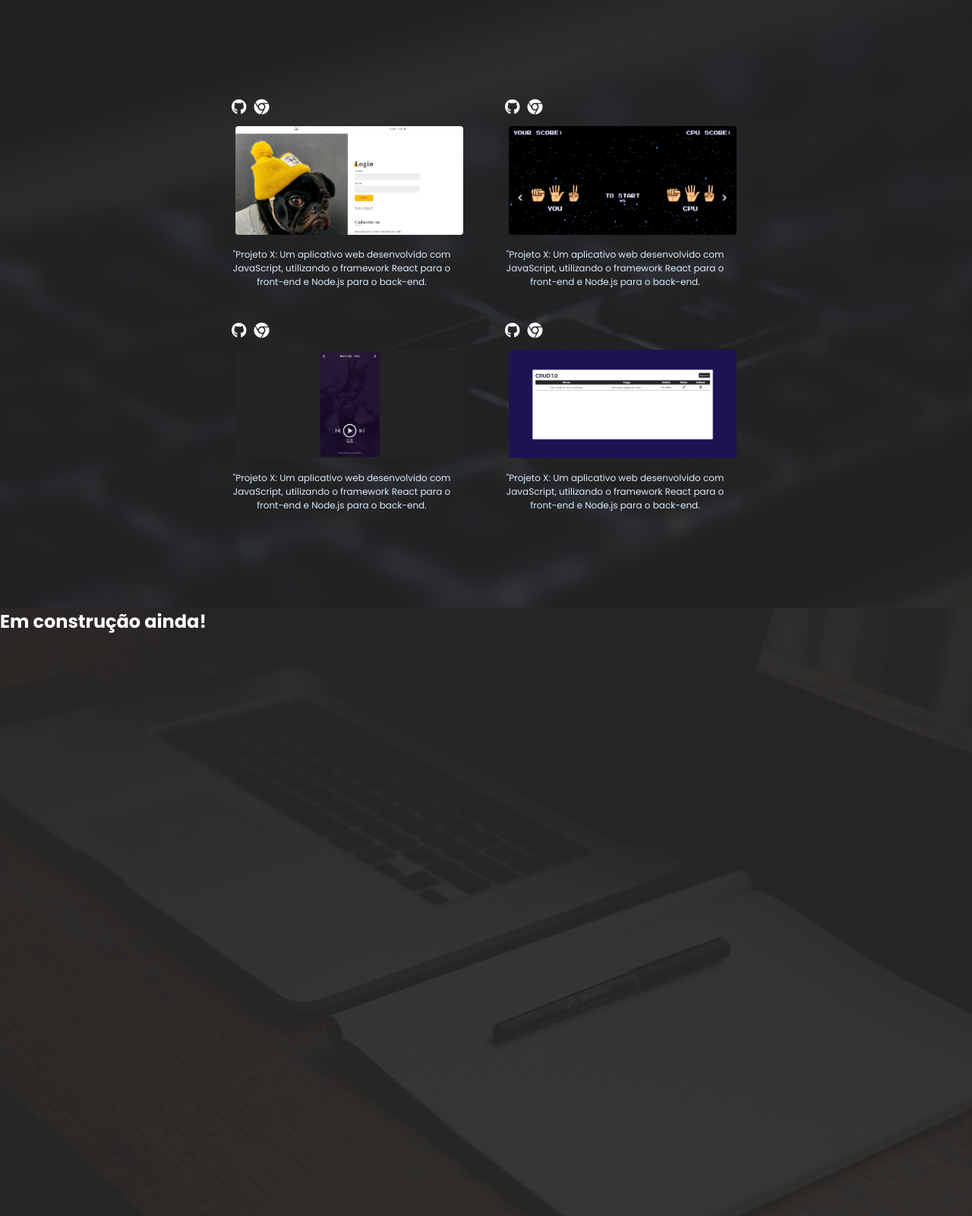
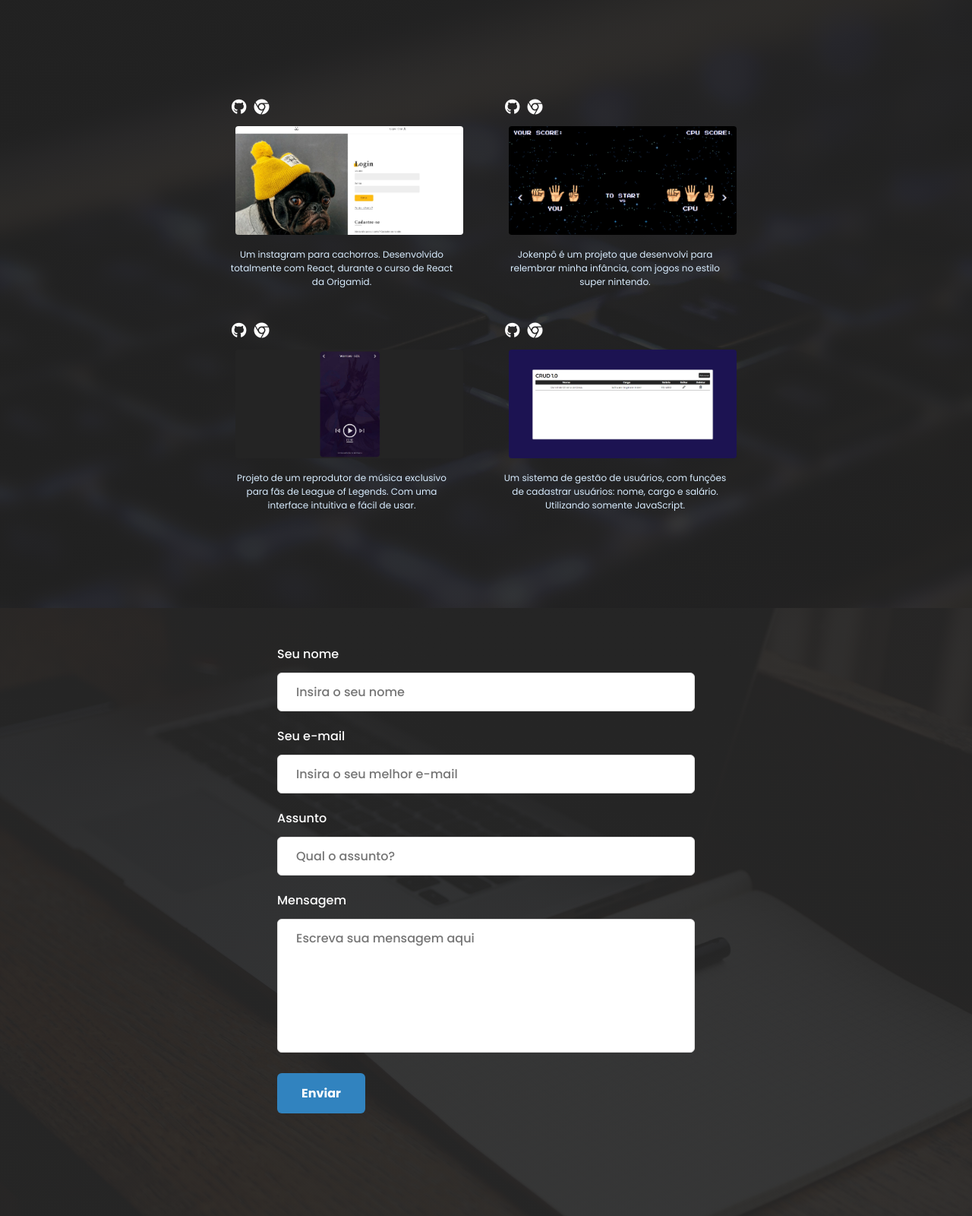
Before and after one commit to devoliveira61/PORTFOLIO, a plain HTML site: page index.html in a window 1280 px wide. Shown: the part 1600-3200 px from the top of the page at 76% size. Drawn offline with Linux system fonts and the light colour scheme.

Commit message:
Formulário finalizado

```diff
--- a/index.html
+++ b/index.html
@@ -91,68 +91,124 @@
       <div class="container__project">
         <div class="project_one">
           <div class="acesse">
-            <a href="#"><i class="fa-brands fa-github"></i></a>
-            <a href="#"><i class="fa-brands fa-chrome"></i></a>
+            <a href="https://github.com/devoliveira61/DOGS" target="_blank"
+              ><i class="fa-brands fa-github"></i
+            ></a>
+            <a href="https://dogs-react-oliveira.surge.sh/" target="_blank"
+              ><i class="fa-brands fa-chrome"></i
+            ></a>
           </div>
-          <img
-            src="src/img/p1.jpg"
-            alt=""
-          />
+          <img src="src/img/p1.jpg" alt="" />
           <p>
-            "Projeto X: Um aplicativo web desenvolvido com JavaScript,
-            utilizando o framework React para o front-end e Node.js para o
-            back-end.
+            Um instagram para cachorros. Desenvolvido totalmente com React,
+            durante o curso de React da Origamid.
           </p>
         </div>
         <div class="project_one">
           <div class="acesse">
-            <a href="#"><i class="fa-brands fa-github"></i></a>
-            <a href="#"><i class="fa-brands fa-chrome"></i></a>
+            <a href="https://github.com/devoliveira61/JOKENPO" target="_blank"
+              ><i class="fa-brands fa-github"></i
+            ></a>
+            <a href="https://game-jokenpo.surge.sh/" target="_blank"
+              ><i class="fa-brands fa-chrome"></i
+            ></a>
           </div>
-          <img
-            src="src/img/p2.jpg"
-            alt=""
-          />
+          <img src="src/img/p2.jpg" alt="" />
           <p>
-            "Projeto X: Um aplicativo web desenvolvido com JavaScript,
-            utilizando o framework React para o front-end e Node.js para o
-            back-end.
+            Jokenpô é um projeto que desenvolvi para relembrar minha infância,
+            com jogos no estilo super nintendo.
           </p>
         </div>
         <div class="project_one">
           <div class="acesse">
-            <a href="#"><i class="fa-brands fa-github"></i></a>
-            <a href="#"><i class="fa-brands fa-chrome"></i></a>
+            <a href="https://github.com/devoliveira61/LOL-MUSIC" target="_blank"
+              ><i class="fa-brands fa-github"></i
+            ></a>
+            <a href="https://lol-music.surge.sh/" target="_blank"
+              ><i class="fa-brands fa-chrome"></i
+            ></a>
           </div>
-          <img
-            src="src/img/p3.jpg"
-            alt=""
-          />
+          <img src="src/img/p3.jpg" alt="" />
           <p>
-            "Projeto X: Um aplicativo web desenvolvido com JavaScript,
-            utilizando o framework React para o front-end e Node.js para o
-            back-end.
+            Projeto de um reprodutor de música exclusivo para fãs de League of
+            Legends. Com uma interface intuitiva e fácil de usar.
           </p>
         </div>
         <div class="project_one">
           <div class="acesse">
-            <a href="#"><i class="fa-brands fa-github"></i></a>
-            <a href="#"><i class="fa-brands fa-chrome"></i></a>
+            <a href="https://github.com/devoliveira61/CRUD-JS" target="_blank"
+              ><i class="fa-brands fa-github"></i
+            ></a>
+            <a href="https://sedate-polish.surge.sh/" target="_blank"
+              ><i class="fa-brands fa-chrome"></i
+            ></a>
           </div>
-          <img
-            src="src/img/p4.jpg"
-            alt=""
-          />
+          <img src="src/img/p4.jpg" alt="" />
           <p>
-            "Projeto X: Um aplicativo web desenvolvido com JavaScript,
-            utilizando o framework React para o front-end e Node.js para o
-            back-end.
+            Um sistema de gestão de usuários, com funções de cadastrar usuários:
+            nome, cargo e salário. Utilizando somente JavaScript.
           </p>
         </div>
       </div>
     </section>
     <section class="contact" id="contact">
-      <h1>Em construção ainda!</h1>
+      <div class="formbold-main-wrapper">
+        <div class="formbold-form-wrapper">
+          <form action="https://formbold.com/s/91wER" method="POST">
+            <div class="formbold-mb-5">
+              <label for="name" class="formbold-form-label"> Seu nome </label>
+              <input
+                type="text"
+                name="name"
+                id="name"
+                placeholder="Insira o seu nome"
+                class="formbold-form-input"
+              />
+            </div>
+
+            <div class="formbold-mb-5">
+              <label for="email" class="formbold-form-label">
+                Seu e-mail
+              </label>
+              <input
+                type="email"
+                name="email"
+                id="email"
+                placeholder="Insira o seu melhor e-mail"
+                class="formbold-form-input"
+              />
+            </div>
+
+            <div class="formbold-mb-5">
+              <label for="subject" class="formbold-form-label"> Assunto </label>
+              <input
+                type="text"
+                name="subject"
+                id="subject"
+                placeholder="Qual o assunto?"
+                class="formbold-form-input"
+              />
+            </div>
+
+            <div class="formbold-mb-5">
+              <label for="message" class="formbold-form-label">
+                Mensagem
+              </label>
+              <textarea
+                rows="6"
+                name="message"
+                id="message"
+                placeholder="Escreva sua mensagem aqui"
+                class="formbold-form-input"
+              ></textarea>
+            </div>
+
+            <div>
+              <button class="formbold-btn">Enviar</button>
+            </div>
+          </form>
+        </div>
+      </div>
     </section>
 
     <!-- Icons Font Awesome -->
--- a/src/css/style.css
+++ b/src/css/style.css
@@ -333,16 +333,6 @@ section.about .container__about .tecnologias img {
   max-width: 50px;
 }
 
-section.contact {
-  background-image: linear-gradient(#242424ec, #242424e7),
-    url("/src/img/contact.jpg");
-  background-position: center;
-  background-repeat: no-repeat;
-  background-size: cover;
-  height: 100vh;
-  color: #fff;
-}
-
 /* Sobre Responsivo */
 
 @media (max-width: 785px) {
@@ -401,6 +391,10 @@ section.projects {
   margin: 20px;
 }
 
+.container__project i:active {
+  transform: scale(1.1);
+}
+
 /* Responsivo Projetos */
 @media (max-width: 785px) {
   .container__project img {
@@ -415,3 +409,107 @@ section.projects {
     align-items: center;
   }
 }
+
+section.contact {
+  background-image: linear-gradient(#242424ec, #242424e7),
+    url("/src/img/contact.jpg");
+  background-position: center;
+  background-repeat: no-repeat;
+  background-size: cover;
+  height: 100vh;
+  color: #fff;
+}
+
+* {
+  margin: 0;
+  padding: 0;
+  box-sizing: border-box;
+}
+body {
+  font-family: "Inter", sans-serif;
+}
+.formbold-mb-5 {
+  margin-bottom: 20px;
+}
+.formbold-pt-3 {
+  padding-top: 12px;
+}
+.formbold-main-wrapper {
+  display: flex;
+  align-items: center;
+  justify-content: center;
+  padding: 48px;
+}
+
+.formbold-form-wrapper {
+  margin: 0 auto;
+  max-width: 550px;
+  width: 100%;
+}
+.formbold-form-label {
+  display: block;
+  font-weight: 500;
+  font-size: 16px;
+  color: #fff;
+  margin-bottom: 12px;
+}
+.formbold-form-label-2 {
+  font-weight: 600;
+  font-size: 20px;
+  margin-bottom: 20px;
+}
+
+.formbold-form-input {
+  width: 100%;
+  padding: 12px 24px;
+  border-radius: 6px;
+  border: 1px solid #e0e0e0;
+  background: white;
+  font-weight: 500;
+  font-size: 16px;
+  color: #6b7280;
+  outline: none;
+  resize: none;
+}
+.formbold-form-input:focus {
+  border-color: #52b0ff;
+  box-shadow: 0px 3px 8px rgba(0, 0, 0, 0.05);
+}
+
+.formbold-btn {
+  text-align: center;
+  font-size: 16px;
+  border-radius: 6px;
+  padding: 14px 32px;
+  border: none;
+  font-weight: 600;
+  background-color: #3183bf;
+  color: white;
+  cursor: pointer;
+}
+.formbold-btn:hover {
+  box-shadow: 0px 3px 8px rgba(0, 0, 0, 0.05);
+}
+
+.formbold--mx-3 {
+  margin-left: -12px;
+  margin-right: -12px;
+}
+.formbold-px-3 {
+  padding-left: 12px;
+  padding-right: 12px;
+}
+.flex {
+  display: flex;
+}
+.flex-wrap {
+  flex-wrap: wrap;
+}
+.w-full {
+  width: 100%;
+}
+@media (min-width: 540px) {
+  .sm\:w-half {
+    width: 50%;
+  }
+}
```
